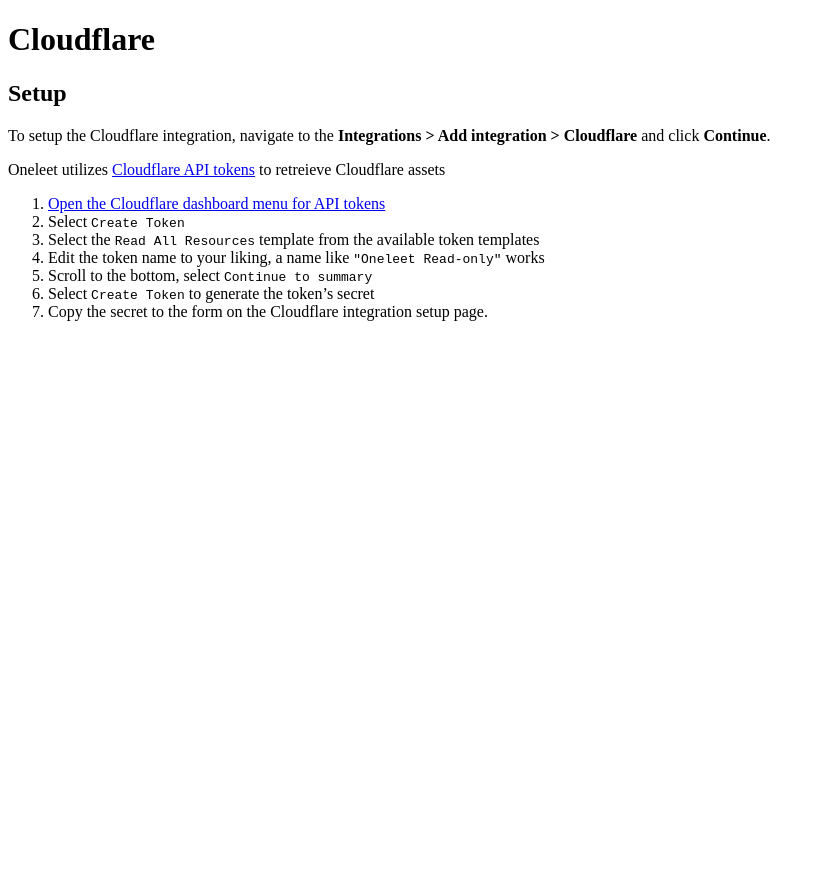
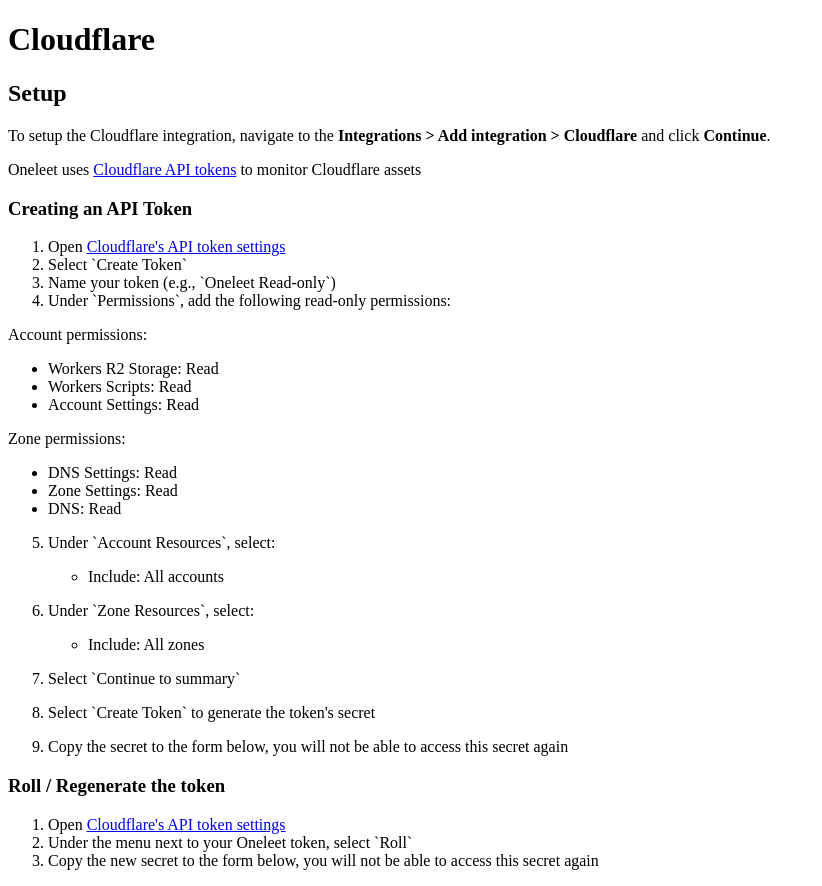
Before and after one commit to Oneleet/oneleet-docs, a Next.js app: page /integrations/cloudflare in a window 1280 px wide. Shown: the whole page, without its empty margins (0-822 px from the left). Before the commit the page ends 800 px from the top, so only its background shows below. Built offline with nearby package versions, Linux system fonts and the light colour scheme.

Commit message:
feat: update instructions for aws and cloudflare (#22)

```diff
--- a/pages/integrations/aws.mdx
+++ b/pages/integrations/aws.mdx
@@ -55,6 +55,7 @@
         "lambda:ListFunctions",
         "lambda:ListTags",
         "logs:DescribeLogGroups",
+        "logs:ListTagsForResource",
         "rds:DescribeDBInstances",
         "s3:GetBucketAcl",
         "s3:GetBucketLocation",
--- a/pages/integrations/cloudflare.mdx
+++ b/pages/integrations/cloudflare.mdx
@@ -7,12 +7,35 @@
 ## Setup
 To setup the Cloudflare integration, navigate to the **Integrations > Add integration > Cloudflare** and click **Continue**.
 
-Oneleet utilizes [Cloudflare API tokens](https://developers.cloudflare.com/fundamentals/api/get-started/create-token/) to retreieve Cloudflare assets
+Oneleet uses [Cloudflare API tokens](https://developers.cloudflare.com/fundamentals/api/get-started/create-token/) to monitor Cloudflare assets
 
-1. [Open the Cloudflare dashboard menu for API tokens](https://dash.cloudflare.com/profile/api-tokens/)
-2. Select `Create Token`
-3. Select the `Read All Resources` template from the available token templates
-4. Edit the token name to your liking, a name like `"Oneleet Read-only"` works
-5. Scroll to the bottom, select `Continue to summary`
-6. Select `Create Token` to generate the token’s secret
-7. Copy the secret to the form on the Cloudflare integration setup page.
+### Creating an API Token
+1. Open [Cloudflare's API token settings](https://dash.cloudflare.com/profile/api-tokens/)
+2. Select \`Create Token\`
+3. Name your token (e.g., \`Oneleet Read-only\`)
+4. Under \`Permissions\`, add the following read-only permissions:
+
+Account permissions:
+- Workers R2 Storage: Read
+- Workers Scripts: Read
+- Account Settings: Read
+
+Zone permissions:
+- DNS Settings: Read
+- Zone Settings: Read
+- DNS: Read
+
+5. Under \`Account Resources\`, select:
+   - Include: All accounts
+
+6. Under \`Zone Resources\`, select:
+   - Include: All zones
+
+7. Select \`Continue to summary\`
+8. Select \`Create Token\` to generate the token's secret
+9. Copy the secret to the form below, you will not be able to access this secret again
+
+### Roll / Regenerate the token
+1. Open [Cloudflare's API token settings](https://dash.cloudflare.com/profile/api-tokens/)
+2. Under the menu next to your Oneleet token, select \`Roll\`
+3. Copy the new secret to the form below, you will not be able to access this secret again
```
